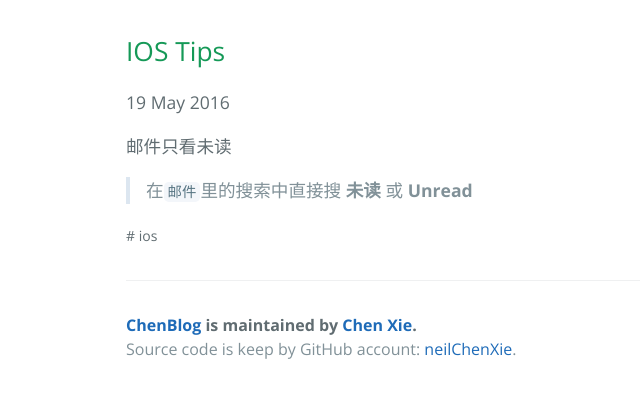
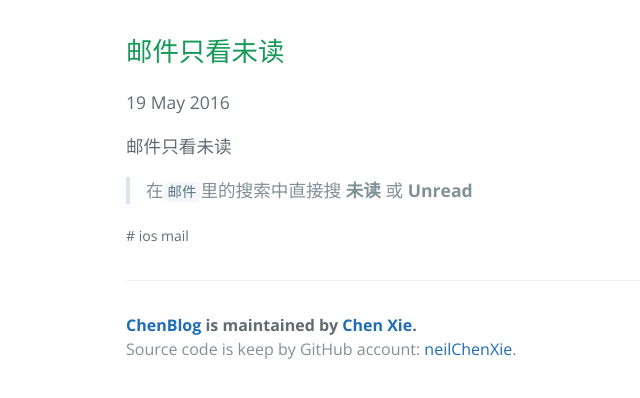
Before and after one commit to neilChenXie/neilChenXie.github.io, a Jekyll site: the page built from _posts/daily/2016-05-19-mail_unread.md, in a window 1280 px wide. Shown: the top 398 px of the page, without its empty margins (98-738 px from the left). Built offline with Jekyll 4.4.1, drawn with Linux system fonts in a browser that asks for light colours.

```diff
--- a/_posts/daily/2016-05-19-IOS.md
+++ b/_posts/daily/2016-05-19-mail_unread.md
@@ -1,9 +1,10 @@
 ---
 layout: post
-title: IOS Tips
+title: 邮件只看未读
+permalink: /:categories/mail_unread
 date: 2016-05-19 17:46:15 +0800
-category: Tips
-tags: [ios]
+category: IOS
+tags: [ios, mail]
 ---
 
 
```
Also changed, not shown: _posts/daily/2016-06-05-163_mail.md (added, +12 -0 lines).
